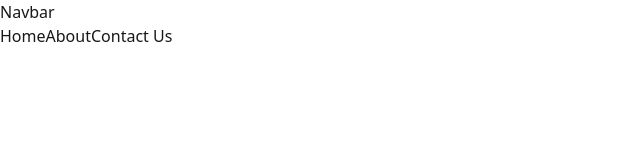
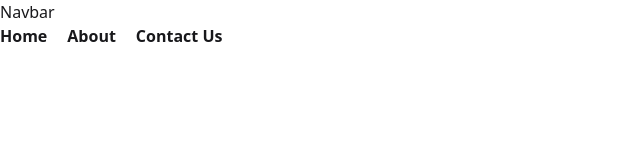
Before and after one commit to sadhin28/introduction-to-react-router, a React (Vite) app: page / in a window 1280 px wide. Shown: the top 160 px of the page, without its empty margins (0-640 px from the left). Built offline with nearby package versions, Linux system fonts and the light colour scheme.

Commit message:
add header

```diff
--- a/src/Components/Header/Header.jsx
+++ b/src/Components/Header/Header.jsx
@@ -4,7 +4,7 @@ const Header = () => {
     return (
         <div>
             <h2>Navbar</h2>
-            <ul>
+            <ul className='font-bold flex gap-5'>
                 <a href="/">Home</a>
                 <a href="/about">About</a>
                 <a href="/contact">Contact Us</a>
--- a/src/main.jsx
+++ b/src/main.jsx
@@ -9,7 +9,6 @@ import Home from './Components/Home/Home';
 import About from './Components/About/About';
 import Contact from './Components/Contact/Contact';
 import Header from './Components/Header/Header';
-
 const router = createBrowserRouter([
   {
     path: '/',
@@ -21,9 +20,10 @@ const router = createBrowserRouter([
 
       },
       {
-        path: 'contact',
+        path: '/contact',
         element: <Contact></Contact>
       },
+
     ]
 
   }
```
